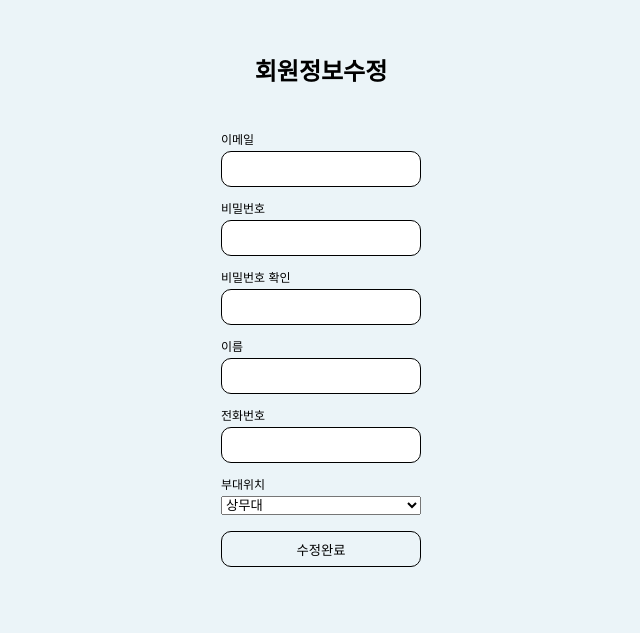
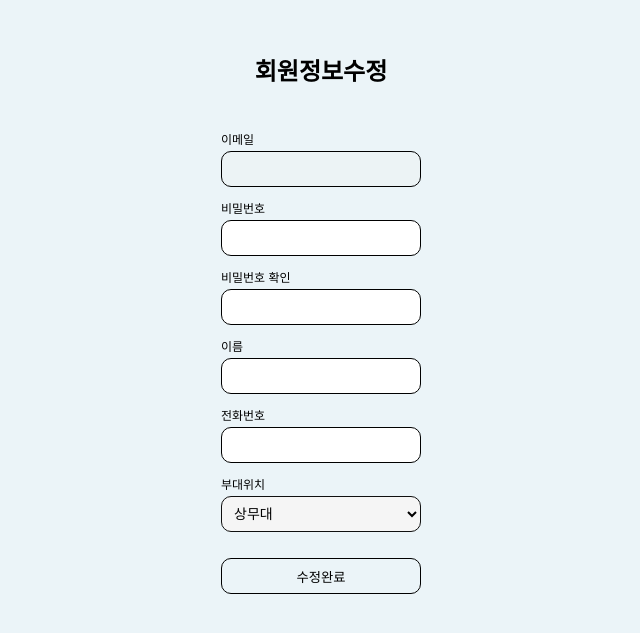
Before and after one commit to ROKATAXI/taxiRoka, a Django app: page /user/modify/ in a window 1280 px wide. Shown: the top 633 px of the page, without its empty margins (319-959 px from the left). Run offline with Django 4.2, Linux system fonts and the light colour scheme; some libraries are stand-ins or nearby versions; some web fonts are replaced.

Commit message:
style:수정화면임시로

```diff
--- a/templates/user/modify.html
+++ b/templates/user/modify.html
@@ -15,8 +15,9 @@
     <!--이메일은 수정 못하게-->
       <div class="form-group">
         <label for="inputEmail3">이메일</label>
-        <input type="email" class="form-control" id="inputEmail3" name="email" />
-      </div>
+        <input type="email" class="form-control" id="inputEmail3" name="email" disabled />
+    </div>
+
       <div class="form-group">
         <label for="inputPassword3">비밀번호</label>
         <input
@@ -62,6 +63,23 @@
   </div>
 
 </div>
+
+<style>
+
+
+  /* 부대위치 입력 박스 스타일 */
+  .form-group #inputLocation {
+      background-color: #f5f5f5;
+      border: 1px solid #101010;
+      padding: 8px;
+      width: 100%;
+      border-radius: 10px;
+      font-size: 14px;
+      cursor: pointer;
+      margin-bottom: 10px;
+  }
+
+  </style>
 
 
 
```
Also changed, not shown: templates/user/signup.html (+18 -0 lines), apps/chat/migrations/0002_alter_message_msg_sender.py (added).
